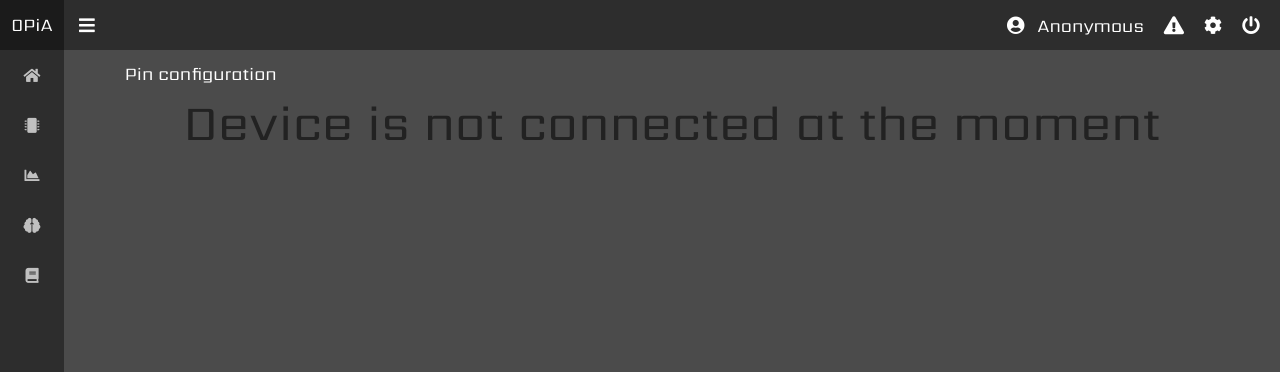
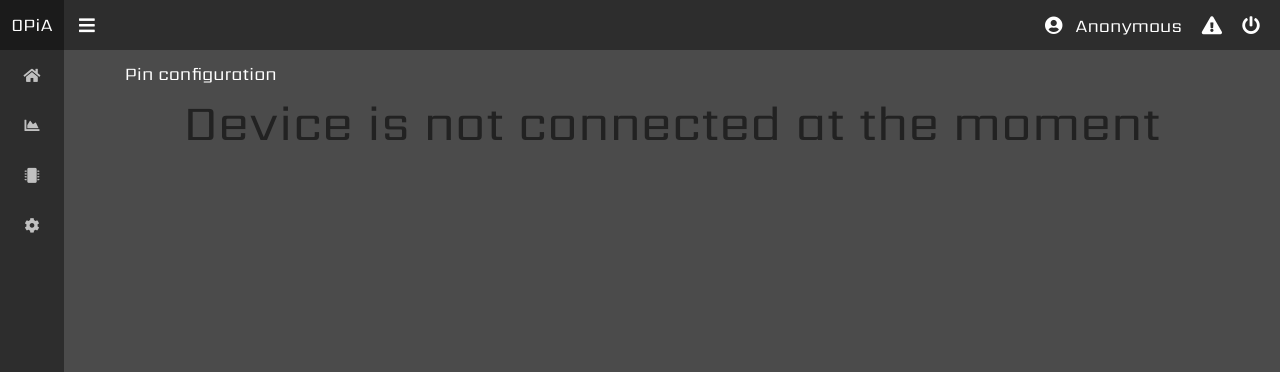
Before and after one commit to VizanArkonin/OrangeTree, a Flask app: template server/templates/gpio/monitor.html in a window 1280 px wide. Shown: the top 372 px of the page. Run offline with Flask 2, Linux system fonts and the light colour scheme; the template is opened without the code that fills it, so the values that code supplies are empty; style sheets or scripts are compiled from the project's sources.

Commit message:
* Minor adjustments in the navigation bar

```diff
--- a/server/static/scss/components/_navbar.scss
+++ b/server/static/scss/components/_navbar.scss
@@ -78,7 +78,7 @@
 }
 
 .navigation-element {
-  & i, span {
+  & i, & span {
     color: $white-color;
     font-size: $font-size-default-l;
   }
--- a/server/static/scss/helpers/_variables.scss
+++ b/server/static/scss/helpers/_variables.scss
@@ -60,10 +60,10 @@ $font-size-lg-l: 1.8rem; // Large (l)
 $height-base-element-lg: 5rem;
 
 // For max-width 767px
-$aside-responsive-on-md: 20%;
-$aside-responsive-off-md: 5%;
-$content-responsive-on-md: 80%;
-$content-responsive-off-md: 95%;
+$aside-responsive-on-md: 100%;
+$aside-responsive-off-md: 0;
+$content-responsive-on-md: 0;
+$content-responsive-off-md: 100%;
 $font-size-md-s: 1.3rem; //- Small (s);
 $font-size-md-n: 1.5rem; //- Normal (n);
 $font-size-md-l: 1.8rem; //- Large (l)
--- a/server/templates/base.html
+++ b/server/templates/base.html
@@ -47,26 +47,20 @@
                 </li>
                 <li class="sidebar-link-hover">
                     <a href="#">
+                    <i class="fas fa-chart-area"></i>
+                    <span>System monitor</span>
+                    </a>
+                </li>
+                <li class="sidebar-link-hover">
+                    <a href="#">
                     <i class="fas fa-microchip"></i>
                     <span>System configuration</span>
                     </a>
                 </li>
                 <li class="sidebar-link-hover">
                     <a href="#">
-                    <i class="fas fa-chart-area"></i>
-                    <span>System monitor</span>
-                    </a>
-                </li>
-                <li class="sidebar-link-hover">
-                    <a href="#">
-                    <i class="fas fa-brain"></i>
-                    <span>Training module</span>
-                    </a>
-                </li>
-                <li class="sidebar-link-hover">
-                    <a href="#">
-                    <i class="fas fa-book"></i>
-                    <span>General information</span>
+                    <i class="fas fa-cog"></i>
+                    <span>User settings</span>
                     </a>
                 </li>
             </ul>
@@ -101,9 +95,6 @@
                         <a href="#"><i class="fas fa-exclamation-triangle"></i></a>
                     </li>
                     <li>
-                        <a href="#"><i class="fas fa-cog"></i></a>
-                    </li>
-                    <li>
                         <a href="#"><i class="fas fa-power-off"></i></a>
                     </li>
                 </ul>
```
